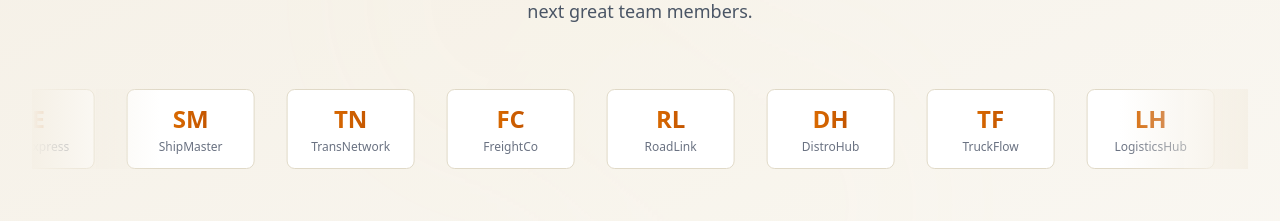
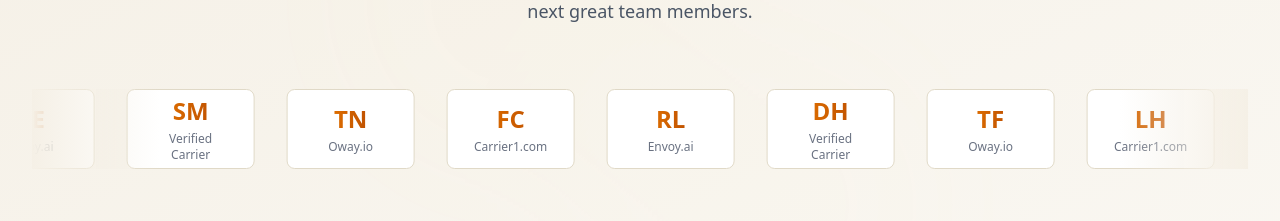
Before and after one commit to alyan890/Freight-this, a Next.js app: page / in a window 1280 px wide. Shown: the part 3100-3321 px from the top of the page. Built offline with nearby package versions, Linux system fonts and the light colour scheme; no server answers.

Commit message:
partner section edit

```diff
--- a/components/PartnersSection.tsx
+++ b/components/PartnersSection.tsx
@@ -6,14 +6,14 @@
 
 // Sample partner logos (in real app, these would be images)
 const partners = [
-  { id: 1, name: 'TruckFlow', logo: 'TF' },
-  { id: 2, name: 'LogisticsHub', logo: 'LH' },
-  { id: 3, name: 'CargoExpress', logo: 'CE' },
-  { id: 4, name: 'ShipMaster', logo: 'SM' },
-  { id: 5, name: 'TransNetwork', logo: 'TN' },
-  { id: 6, name: 'FreightCo', logo: 'FC' },
-  { id: 7, name: 'RoadLink', logo: 'RL' },
-  { id: 8, name: 'DistroHub', logo: 'DH' },
+  { id: 1, name: 'Oway.io', logo: 'TF' },
+  { id: 2, name: 'Carrier1.com', logo: 'LH' },
+  { id: 3, name: 'Envoy.ai', logo: 'CE' },
+  { id: 4, name: 'Verified Carrier', logo: 'SM' },
+  { id: 5, name: 'Oway.io', logo: 'TN' },
+  { id: 6, name: 'Carrier1.com', logo: 'FC' },
+  { id: 7, name: 'Envoy.ai', logo: 'RL' },
+  { id: 8, name: 'Verified Carrier', logo: 'DH' },
 ]
 
 export default function PartnersSection() {
```
